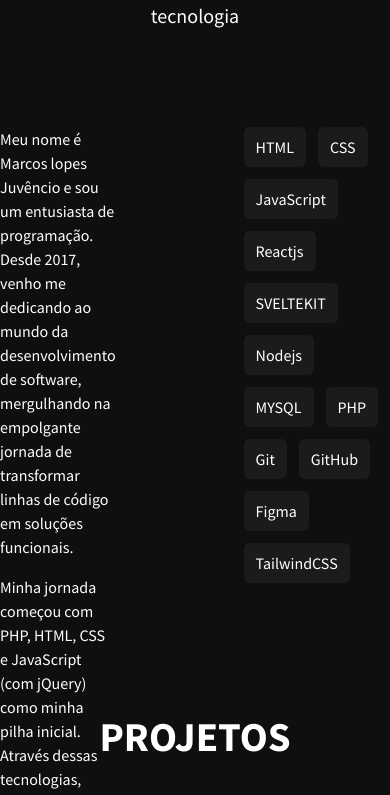
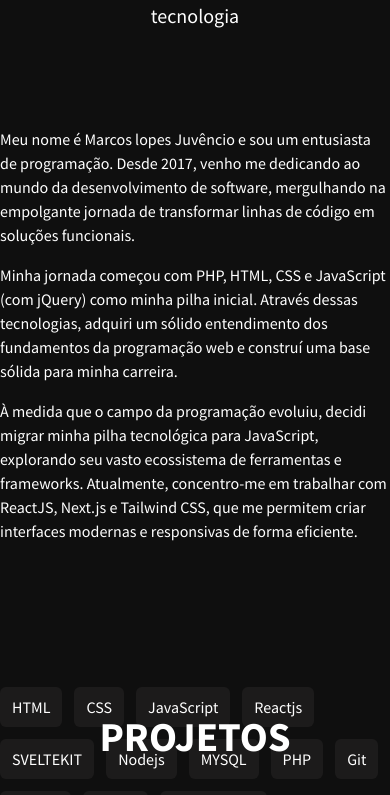
Before and after one commit to devbymarcos/marcoslopes.dev, a Next.js app: page / in a window 390 px wide. Shown: the part 1286-2081 px from the top of the page. Built offline with nearby package versions, Linux system fonts and the light colour scheme.

Commit message:
style: mudei para container ficar em coluna no responsivo

```diff
--- a/app/home/about/About.js
+++ b/app/home/about/About.js
@@ -21,7 +21,7 @@ export default function About() {
           habilidades atuais principalmente em termos de programação e
           tecnologia
         </p>
-        <div className="flex gap-32 mt-24 items-start">
+        <div className="flex flex-col md:flex-row md gap-32 mt-24 items-start">
           <MyDesc />
           <Skills />
         </div>
```
